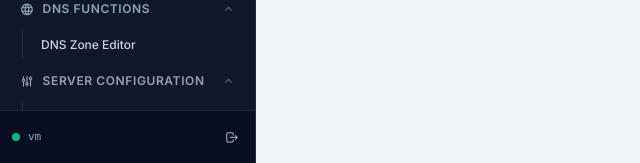
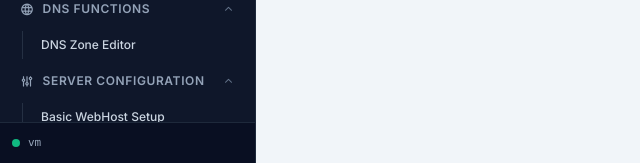
Before and after one commit to lkylab/w3panel, a Django app: page /security/2fa/ in a window 1280 px wide. Shown: the part 637-800 px from the top of the page, without its empty margins (0-640 px from the left). Run offline with Django 4.2, Linux system fonts and the light colour scheme; data that the repository does not hold is empty; some libraries are stand-ins or nearby versions.

Commit message:
fix(admin): remove wizard item and logout from left sidebar

```diff
--- a/apps/admin/views.py
+++ b/apps/admin/views.py
@@ -54,7 +54,6 @@ def _sidebar_context(active_page=''):
         ],
         'sidebar_settings': [
             {'label': 'Basic WebHost Setup', 'url': '/settings/', 'active': 'settings'},
-            {'label': 'Initial Setup Wizard', 'url': '/wizards/', 'active': 'wizards'},
             {'label': 'W3Packager (Software)', 'url': '/software/w3packager/', 'active': 'w3packager'},
             {'label': 'MultiPHP Manager', 'url': '/settings/php/', 'active': 'php'},
             {'label': 'API Access', 'url': '/settings/api/', 'active': 'api'},
--- a/templates/base_admin.html
+++ b/templates/base_admin.html
@@ -76,12 +76,7 @@ tailwind.config = { darkMode: 'class' }
             {% include "admin/_sidebar_section.html" with id="security" icon="ti ti-shield-lock" title="Security Center" active_page=active_page items=sidebar_security active_section=active_section %}
         </nav>
         {% else %}
-        <nav class="flex-1 overflow-y-auto p-2.5 space-y-1 text-xs">
-            <a href="/wizards/" class="relative flex items-center gap-2.5 rounded-lg px-3 py-2 text-xs font-semibold text-white bg-blue-600 dark:bg-[#6366f1] shadow-sm transition outline-none">
-                <i class="ti ti-wand text-sm shrink-0"></i>
-                <span>Initial Setup Wizard</span>
-            </a>
-        </nav>
+        <nav class="flex-1 overflow-y-auto p-2.5 space-y-1 text-xs"></nav>
         {% endif %}
 
         <!-- Sidebar Footer -->
@@ -90,9 +85,6 @@ tailwind.config = { darkMode: 'class' }
                 <span class="size-2 rounded-full bg-emerald-500"></span>
                 <span class="font-mono truncate max-w-[120px]">{{ system.hostname|default:"localhost" }}</span>
             </div>
-            <a href="/logout/" title="Sign Out" class="text-slate-400 hover:text-red-400 transition p-1">
-                <i class="ti ti-logout text-sm"></i>
-            </a>
         </div>
     </aside>
 
```
Also changed, not shown: tests/test_auth.py (+8 -0 lines).
